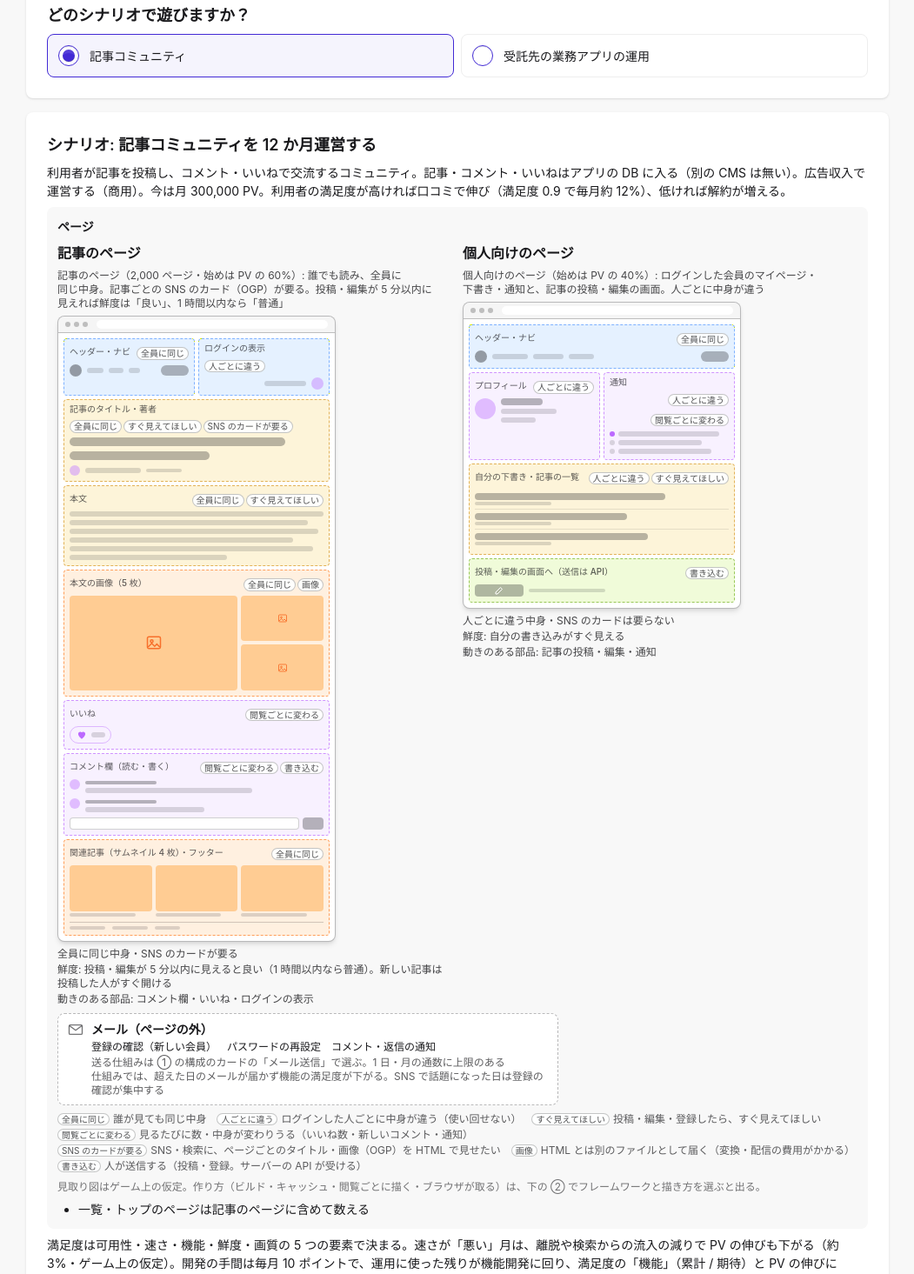
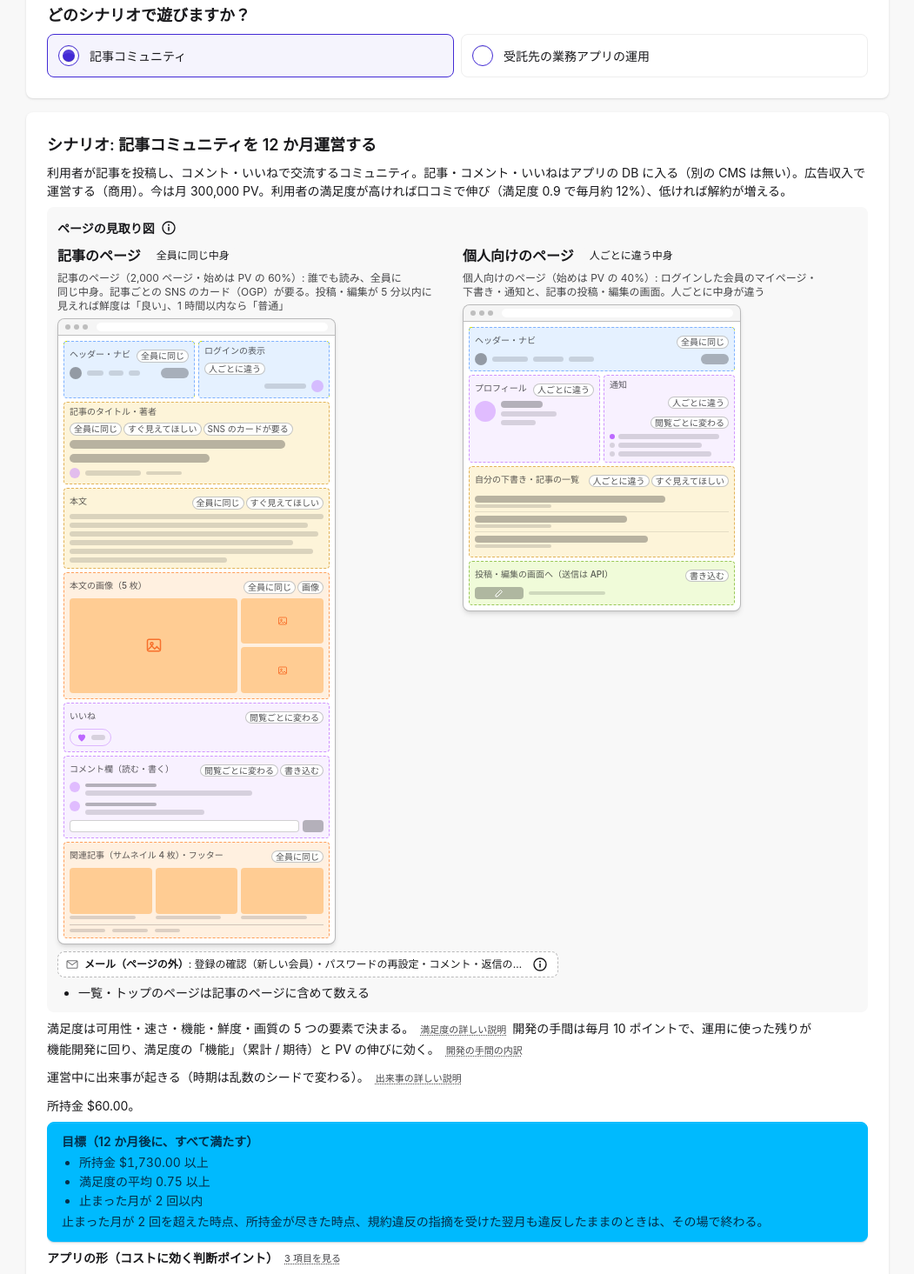
Before and after one commit to Daiius/infra-supra, a React (Vite) app in the folder packages/web/: page / in a window 1280 px wide. Shown: the part 100-1565 px from the top of the page at 87% size, without its empty margins (114-1165 px from the left). Built offline with nearby package versions, Linux system fonts and the light colour scheme.

Commit message:
web: シナリオの説明の縦を減らす（見取り図の凡例・性質・注記を ⓘ、満足度・アプリの形をダイアログへ）
ページ名の横に見る人の札だけ残し、メールは 1 行に。D-113 の補足（2026-11-05）。

```diff
--- a/packages/web/src/page-wireframes.tsx
+++ b/packages/web/src/page-wireframes.tsx
@@ -12,6 +12,7 @@ import {
   type scenarioWireframes,
 } from 'game';
 import type { CSSProperties } from 'react';
+import { Info } from './info.tsx';
 import { KIND_TONE, RegionSkeleton } from './region-skeleton.tsx';
 
 export type ResolvedPage = ReturnType<typeof pageWireframes>[number];
@@ -130,14 +131,31 @@ const NEED_ORDER = Object.keys(REGION_NEEDS) as RegionNeed[];
 /**
  * 区画の要件の札（白っぽい地・細い枠・灰色の字。D-113）。作られ方・描き方の色（success・info・warning・secondary・accent の枠と淡い塗り、
  * 選んだものの primary）と見分けられるよう、有彩色を使わず base 系の色だけで描く。
+ * 凡例は ⓘ に畳んだので、札そのものに長い説明を持たせる（hover の title と、読み上げ用の sr-only。凡例の中では重ねない）。
  */
-function NeedTag({ need }: { need: RegionNeed }) {
+function NeedTag({
+  need,
+  describe = true,
+}: {
+  need: RegionNeed;
+  describe?: boolean;
+}) {
   return (
-    <span className="inline-block rounded-full border border-base-content/25 bg-base-100/90 px-1 text-[10px] leading-tight whitespace-nowrap text-base-content/75">
+    <span
+      title={describe ? REGION_NEEDS[need].long : undefined}
+      className="inline-block rounded-full border border-base-content/25 bg-base-100/90 px-1 text-[10px] leading-tight whitespace-nowrap text-base-content/75"
+    >
       {REGION_NEEDS[need].short}
+      {describe && (
+        <span className="sr-only">（{REGION_NEEDS[need].long}）</span>
+      )}
     </span>
   );
 }
+
+/** ページの見る人の短い札（全員に同じ中身 / 人ごとに違う中身）。ページ名の横に出す。 */
+const audienceText = (p: ScenarioPage) =>
+  p.audience === 'public' ? '全員に同じ中身' : '人ごとに違う中身';
 
 /**
  * シナリオの説明のページの見取り図（D-113）。フレームワークに依らず、区画が何で、何が要るかを札で出す（作られ方は出さない）。
@@ -145,6 +163,8 @@ function NeedTag({ need }: { need: RegionNeed }) {
  * より淡い地（KIND_TONE。テーマの色でない Tailwind の色）で描く。中は種類ごとのスケルトン（本物のページに近い見た目。飾りなので aria-hidden）（D-113 の追記）。
  * 区画の名前と要件の札は区画の上の行に並べる（札が中身に重ならないように）。
  * ページはブラウザの窓の形の小さい図（広い画面で 320px 幅）で、広い画面では横に並べる。呼ぶ側で灰色の帯に載せ、窓を白く浮かせる。
+ * 札の凡例・ページの性質・注記は、縦の量を減らすため見出しの横の ⓘ（ScenarioWireframesInfo）に畳む。
+ * ページ名の横には見る人の札だけを残す（D-113 の補足・2026-11-05）。
  */
 export function ScenarioWireframes({
   pages,
@@ -154,20 +174,15 @@ export function ScenarioWireframes({
   pages: ScenarioPage[];
   /** ページの説明の行（シナリオのページの一覧の文。D-101）。 */
   captionOf?: (p: ScenarioPage) => string | undefined;
-  /** ページの外の要素（メールなど。見取り図の下に小さなカードで出す。D-117）。 */
+  /** ページの外の要素（メールなど。見取り図の下に 1 行で出す。D-117）。 */
   offscreen?: OffscreenElement[];
 }) {
   if (pages.length === 0) return null;
-  const used = new Set(pages.flatMap((p) => p.regions.flatMap((r) => r.needs)));
   return (
     <div className="space-y-2">
       <div className={`grid gap-3 ${pages.length > 1 ? 'md:grid-cols-2' : ''}`}>
         {pages.map((p) => {
           const caption = captionOf?.(p);
-          const traits = [
-            p.audience === 'public' ? '全員に同じ中身' : '人ごとに違う中身',
-            p.needsOgp ? 'SNS のカードが要る' : 'SNS のカードは要らない',
-          ];
           return (
             <section
               key={p.route}
@@ -175,7 +190,15 @@ export function ScenarioWireframes({
               data-scenario-page={p.route}
               className="min-w-0 space-y-1.5"
             >
+              <div className="flex flex-wrap items-center gap-x-2 gap-y-0.5">
                 <h4 className="text-base font-bold">{p.label}</h4>
+                <span
+                  data-audience={p.audience}
+                  className="badge badge-ghost badge-sm"
+                >
+                  {audienceText(p)}
+                </span>
+              </div>
               {caption && <p className="text-xs opacity-80">{caption}</p>}
               <div className="w-full overflow-hidden rounded-lg border border-base-content/30 bg-base-100 shadow-md sm:w-80">
                 {/* ブラウザの窓の上の帯（飾り） */}
@@ -222,39 +245,59 @@ export function ScenarioWireframes({
                   ))}
                 </ul>
               </div>
-              <ul
-                aria-label={`${p.label}の性質`}
-                className="space-y-0.5 text-xs opacity-80"
-              >
-                <li>{traits.join('・')}</li>
+            </section>
+          );
+        })}
+      </div>
+      {offscreen.map((e) => (
+        <OffscreenLine key={e.label} element={e} />
+      ))}
+    </div>
+  );
+}
+
+/**
+ * 見取り図の見出しの横の ⓘ（D-113 の補足・2026-11-05）。要件の札の凡例・ページごとの性質（RS-17）・注記を畳む。
+ * 呼ぶ側が見出しの横に置く（見出しは呼ぶ側の帯が持つ）。
+ */
+export function ScenarioWireframesInfo({ pages }: { pages: ScenarioPage[] }) {
+  if (pages.length === 0) return null;
+  const used = new Set(pages.flatMap((p) => p.regions.flatMap((r) => r.needs)));
+  return (
+    <Info label="ページの見取り図の説明">
+      <div className="space-y-2 text-xs">
+        <p className="font-semibold">区画の札</p>
+        <ul aria-label="要件の札の凡例" className="space-y-1">
+          {NEED_ORDER.filter((n) => used.has(n)).map((n) => (
+            <li key={n} className="flex items-start gap-1.5">
+              <span className="shrink-0">
+                <NeedTag need={n} describe={false} />
+              </span>
+              <span className="opacity-80">{REGION_NEEDS[n].long}</span>
+            </li>
+          ))}
+        </ul>
+        {pages.map((p) => (
+          <div key={p.route}>
+            <p className="font-semibold">{p.label}</p>
+            <ul aria-label={`${p.label}の性質`} className="opacity-80">
+              <li>
+                {audienceText(p)}・
+                {p.needsOgp ? 'SNS のカードが要る' : 'SNS のカードは要らない'}
+              </li>
               {p.freshness && <li>鮮度: {p.freshness}</li>}
               {p.parts.length > 0 && (
                 <li>動きのある部品: {p.parts.join('・')}</li>
               )}
             </ul>
-            </section>
-          );
-        })}
           </div>
-      {offscreen.map((e) => (
-        <OffscreenCard key={e.label} element={e} />
         ))}
-      <ul
-        aria-label="要件の札の凡例"
-        className="flex flex-wrap gap-x-3 gap-y-0.5 text-xs"
-      >
-        {NEED_ORDER.filter((n) => used.has(n)).map((n) => (
-          <li key={n} className="flex items-center gap-1">
-            <NeedTag need={n} />
-            <span className="opacity-70">{REGION_NEEDS[n].long}</span>
-          </li>
-        ))}
-      </ul>
-      <p className="text-xs opacity-60">
-        見取り図はゲーム上の仮定。作り方（ビルド・キャッシュ・閲覧ごとに描く・ブラウザが取る）は、下の
-        ② でフレームワークと描き方を選ぶと出る。
+        <p className="opacity-70">
+          見取り図はゲーム上の仮定。作り方（ビルド・キャッシュ・閲覧ごとに描く・ブラウザが取る）は、②
+          でフレームワークと描き方を選ぶと出る。
         </p>
       </div>
+    </Info>
   );
 }
 
@@ -264,7 +307,7 @@ function EnvelopeIcon() {
     <svg
       aria-hidden
       viewBox="0 0 24 24"
-      className="h-5 w-5 shrink-0 text-base-content/60"
+      className="h-4 w-4 shrink-0 text-base-content/60"
       fill="none"
       stroke="currentColor"
       strokeWidth={1.6}
@@ -277,26 +320,33 @@ function EnvelopeIcon() {
 }
 
 /**
- * ページの外の要素のカード（D-117。今はメールだけ）。ページの区画ではないので、ブラウザの窓の外に置き、要件の札・作られ方の色・
+ * ページの外の要素の 1 行（D-117。今はメールだけ）。ページの区画ではないので、ブラウザの窓の外に置き、要件の札・作られ方の色・
  * 区画の淡い地は使わない（base 系の色と破線の枠だけ）。描き方の選択（②）とは関係しない。
+ * 縦の量を減らすため、題と送るものを 1 行に詰め（狭い画面では省略し title に全文）、何が効くか（note）は ⓘ に畳む（D-117 の補足・2026-11-05）。
  */
-function OffscreenCard({ element: e }: { element: OffscreenElement }) {
+function OffscreenLine({ element: e }: { element: OffscreenElement }) {
+  const summary = e.items.join('・');
   return (
     <section
       aria-label={e.label}
       data-offscreen={e.kind}
-      className="flex w-full max-w-xl gap-2 rounded-lg border border-dashed border-base-content/30 bg-base-100 px-2.5 py-2 text-xs"
+      className="flex w-full max-w-xl items-center gap-1.5 rounded-lg border border-dashed border-base-content/30 bg-base-100 px-2 py-0.5 text-xs"
     >
       {e.kind === 'email' && <EnvelopeIcon />}
-      <div className="min-w-0 space-y-0.5">
-        <h4 className="text-sm font-bold">{e.label}</h4>
-        <ul className="flex flex-wrap gap-x-3 gap-y-0.5">
+      <p className="min-w-0 flex-1 truncate" title={`${e.label}: ${summary}`}>
+        <span className="font-bold">{e.label}</span>: {summary}
+      </p>
+      <Info label={`${e.label}の説明`}>
+        <div className="space-y-1 text-xs">
+          <p className="font-semibold">{e.label}</p>
+          <ul className="list-disc pl-4">
             {e.items.map((item) => (
               <li key={item}>{item}</li>
             ))}
           </ul>
-        {e.note && <p className="opacity-70">{e.note}</p>}
+          {e.note && <p className="opacity-80">{e.note}</p>}
         </div>
+      </Info>
     </section>
   );
 }
--- a/packages/web/src/scenario-briefing.tsx
+++ b/packages/web/src/scenario-briefing.tsx
@@ -36,6 +36,7 @@ import {
   PageBadges,
   PageWireframe,
   ScenarioWireframes,
+  ScenarioWireframesInfo,
   WireframeLegend,
 } from './page-wireframes.tsx';
 import { RouteChips, RowParts, RowStatus } from './route-plan-table.tsx';
@@ -608,6 +609,12 @@ function DetailsDialog({
   );
 }
 
+/** 文の先頭の 1 文（「。」まで）。 */
+const firstSentence = (text: string) => {
+  const i = text.indexOf('。');
+  return i < 0 ? text : text.slice(0, i + 1);
+};
+
 /** シナリオの説明・目標・アプリの形。 */
 export function ScenarioDescription({
   scenario: sc,
@@ -649,9 +656,13 @@ export function ScenarioDescription({
             aria-labelledby={pagesTitleId}
             className="space-y-2 rounded-box bg-base-200 p-2 sm:p-3"
           >
+            {/* 札の凡例・ページの性質・注記は見出しの横の ⓘ に畳む（D-113 の補足・2026-11-05） */}
+            <div className="flex items-center gap-1">
               <h3 id={pagesTitleId} className="font-bold">
-              ページ
+                ページの見取り図
               </h3>
+              <ScenarioWireframesInfo pages={wireframes} />
+            </div>
             <ScenarioWireframes
               pages={wireframes}
               captionOf={(p) => lineOf(p.label)}
@@ -667,8 +678,22 @@ export function ScenarioDescription({
           </section>
         )}
         {t?.revenue && <p>{t.revenue}</p>}
+        {/* 満足度は先頭の文だけを本文に出し、全文はダイアログに畳む（2026-11-05・ユーザーの要望） */}
         <div>
-          {t?.satisfaction}開発の手間は毎月 {sc.effort.perMonth}{' '}
+          {t?.satisfaction && (
+            <>
+              {firstSentence(t.satisfaction)}
+              <DetailsDialog label="満足度の詳しい説明" title="満足度">
+                <p>{t.satisfaction}</p>
+                <p>
+                  目標の 1 つは満足度の平均 {sc.goal.satisfaction}{' '}
+                  以上。満足度が高ければ PV が伸び、低ければ減る。
+                </p>
+                <p className="opacity-70">満足度の決まり方はゲーム上の仮定。</p>
+              </DetailsDialog>
+            </>
+          )}
+          開発の手間は毎月 {sc.effort.perMonth}{' '}
           ポイントで、運用に使った残りが機能開発に回り、満足度の「機能」（累計 /
           期待）と PV の伸びに効く。
           <DetailsDialog label="開発の手間の内訳" title="開発の手間の内訳">
@@ -728,18 +753,28 @@ export function ScenarioDescription({
             </p>
           </div>
         </div>
-        <h3 className="mt-2 font-bold">
+        {/* アプリの形は見出しの 1 行だけを出し、注記と箇条書きはダイアログに畳む（2026-11-05・ユーザーの要望） */}
+        {app.length > 0 && (
+          <div>
+            <h3 className="inline font-bold">
               アプリの形（コストに効く判断ポイント）
             </h3>
+            <DetailsDialog
+              label={`${app.length} 項目を見る`}
+              title="アプリの形（コストに効く判断ポイント）"
+            >
               <p className="text-sm opacity-70">
                 フレームワークで変わる点（ページの描き方・SNS のカード・CPU
-          の重さ）は、下の ② フレームワークと描き方で選ぶときに出る。
+                の重さ）は、② フレームワークと描き方で選ぶときに出る。
               </p>
               <ul className="list-disc space-y-1 pl-6">
                 {app.map((line) => (
                   <li key={line}>{line}</li>
                 ))}
               </ul>
+            </DetailsDialog>
+          </div>
+        )}
         <p className="text-sm opacity-60">
           料金は 2026-10-31 時点の公式の料金表（エンジンと実データ）。円建ては 1
           USD = {usdJpy} 円の仮定で換算。
```
Also changed, not shown: 2 other files (tests, documents, lock files or other folders). Lines whose indentation alone changed are shown as unchanged.
